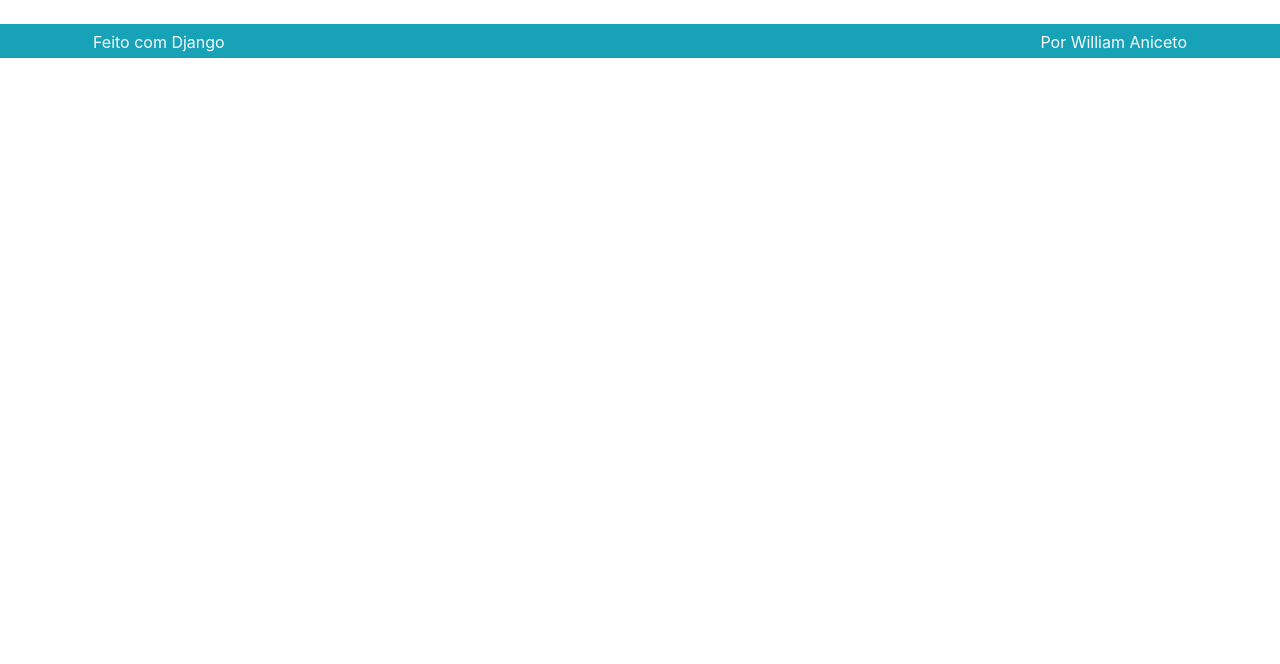
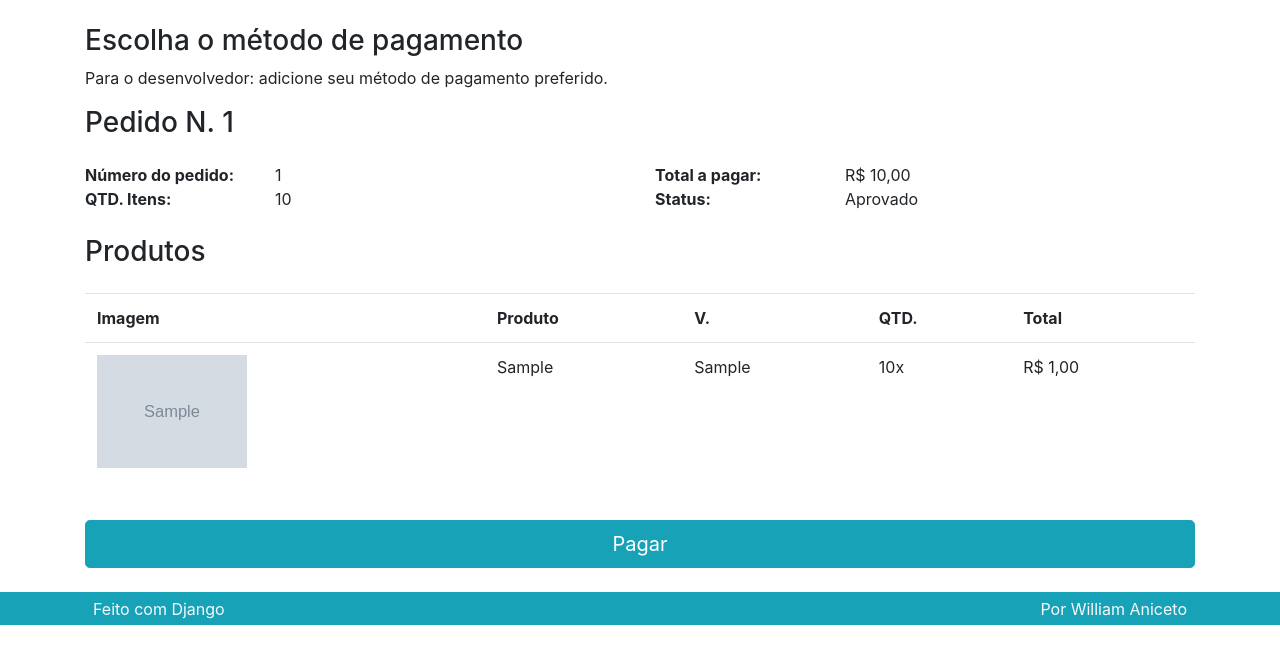
Before and after one commit to WillCrystian/EComerce, a Django app: template pedido/templates/pagar.html in a window 1280 px wide. Shown: the part 56-720 px from the top of the page. Run offline with Django 4.2, Linux system fonts and the light colour scheme; the template is opened without the code that fills it: values that come from a table or form of the project are taken from there, others are empty; tables that the repository leaves empty hold one stand-in row (values such as "Sample post"); grey boxes marked "Sample" are stand-in pictures; parts of the project's set-up code (start-up, migrations or seed data) failed here and were passed over; some libraries are stand-ins or nearby versions.

Commit message:
resumo do pedido

```diff
--- a/pedido/models.py
+++ b/pedido/models.py
@@ -19,7 +19,7 @@ class Pedido(models.Model):
     )
 
     def __str__(self) -> str:
-        return f'Pedido do {self.usuario} | R$ {self.total} | Status: {self.status}'
+        return f'Pedido {self.id} | R$ {self.total} | Status: {self.status}'
 
 class ItemPedido(models.Model):
     pedido = models.ForeignKey(Pedido, on_delete= models.CASCADE)
--- a/pedido/templates/pagar.html
+++ b/pedido/templates/pagar.html
@@ -1,7 +1,76 @@
 {% extends 'base.html' %}
+{% load filters %}
+{% load static %}
 
 {% block title %}{% endblock title %}
 
 {% block body %}
 {% include 'parciais/_messages.html' %}
+<div class="row">
+    <div class="col">
+        <h3>Escolha o método de pagamento</h3>
+        <p>Para o desenvolvedor: adicione seu método de pagamento preferido.</p>
+    </div>
+</div>
+
+<div class="row">
+    <div class="col">
+        <h3>Pedido N. {{pedido.pk}}</h3>
+
+        <div class="row mt-4">
+            <div class="col-lg-2 font-weight-bold">Número do pedido:</div>
+            <div class="col-lg-4">{{pedido.pk}}</div>
+            <div class="col-lg-2 font-weight-bold">Total a pagar:</div>
+            <div class="col-lg-4">{{pedido.total|estilo_moeda}}</div>
+
+            <div class="col-lg-2 font-weight-bold">QTD. Itens:</div>
+            <div class="col-lg-4">{{pedido.qtd_total}}</div>
+            <div class="col-lg-2 font-weight-bold">Status:</div>
+            <div class="col-lg-4">{{pedido.get_status_display}}</div>
+        </div>
+
+        <div class="row mt-4">
+            <div class="col">
+                <h3>Produtos</h3>
+            </div>
+        </div>
+
+        <div class="table-responsive mt-3">
+            <table class="table">
+                <tr>
+                    <th class="d-none d-lg-block">Imagem</th>
+                    <th>Produto</th>
+                    <th>V.</th>
+                    <th>QTD.</th>
+                    <th>Total</th>
+                </tr>
+
+                {% for produto in pedido.itempedido_set.all %}
+                <tr>
+                    <td class="d-none d-lg-block">
+                        <img class="cart-img" src="{% get_media_prefix %}{{produto.imagem}}">
+                    </td>
+                    <td>{{produto.produto}}</td>
+                    <td>{{produto.variacao}}</td>
+                    <td>{{produto.quantidade}}x</td>
+                    {% if produto.preco_promocional %}
+                        <td>{{produto.preco_promocional|estilo_moeda}}</td>
+                    {% else %}
+                        <td>{{produto.preco|estilo_moeda}}</td>
+                    {% endif %}
+                </tr>
+                {% endfor %}
+            </table>
+        </div>
+
+
+        <div class="row mt-4">
+            <div class="col">
+                <a href="#" class="btn btn-primary btn-block btn-lg">Pagar</a>
+            </div>
+        </div>
+
+
+    </div>
+</div>
 {% endblock body %}
```
Also changed, not shown: cola.txt (added, +7 -0 lines), pedido/views.py (+25 -7 lines).
